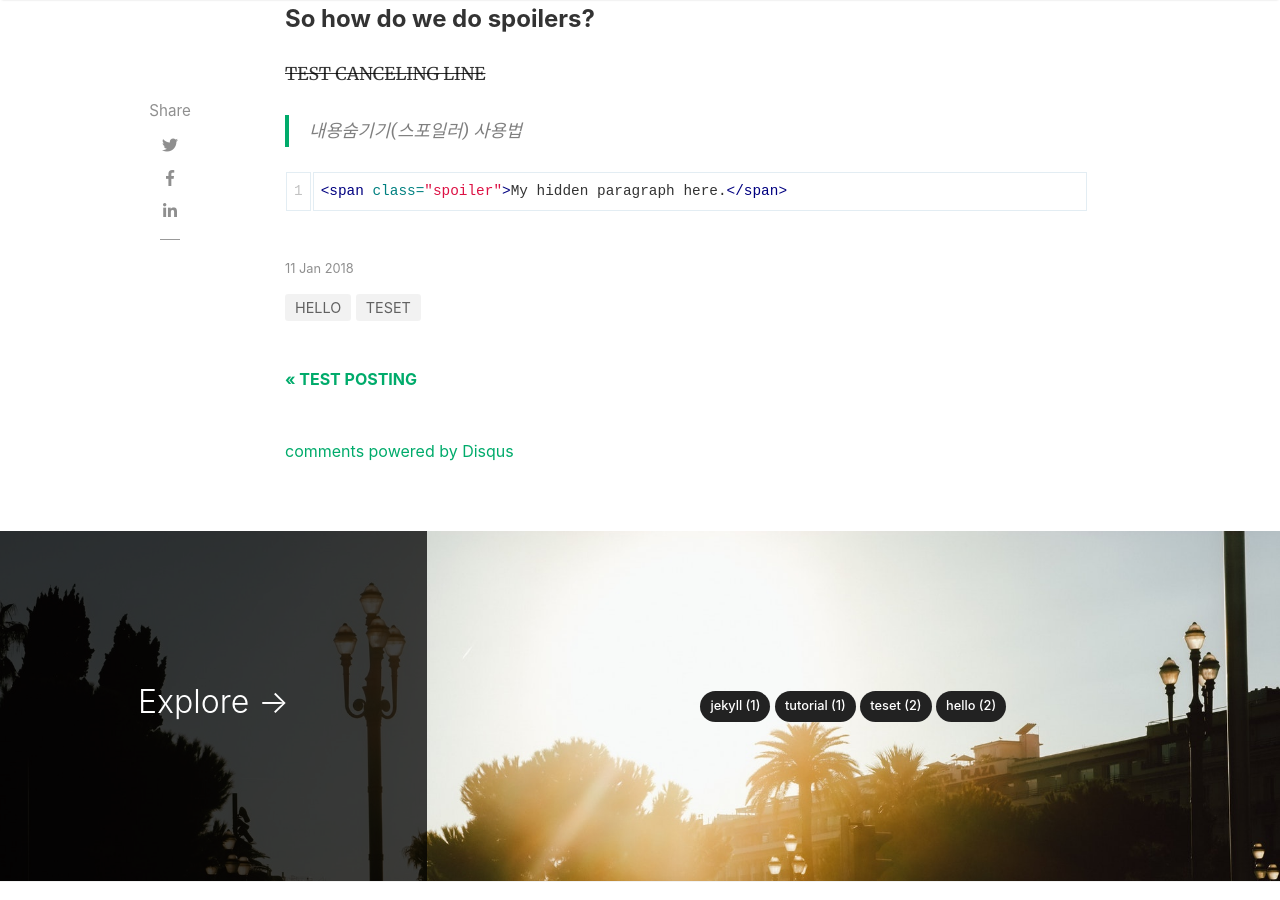
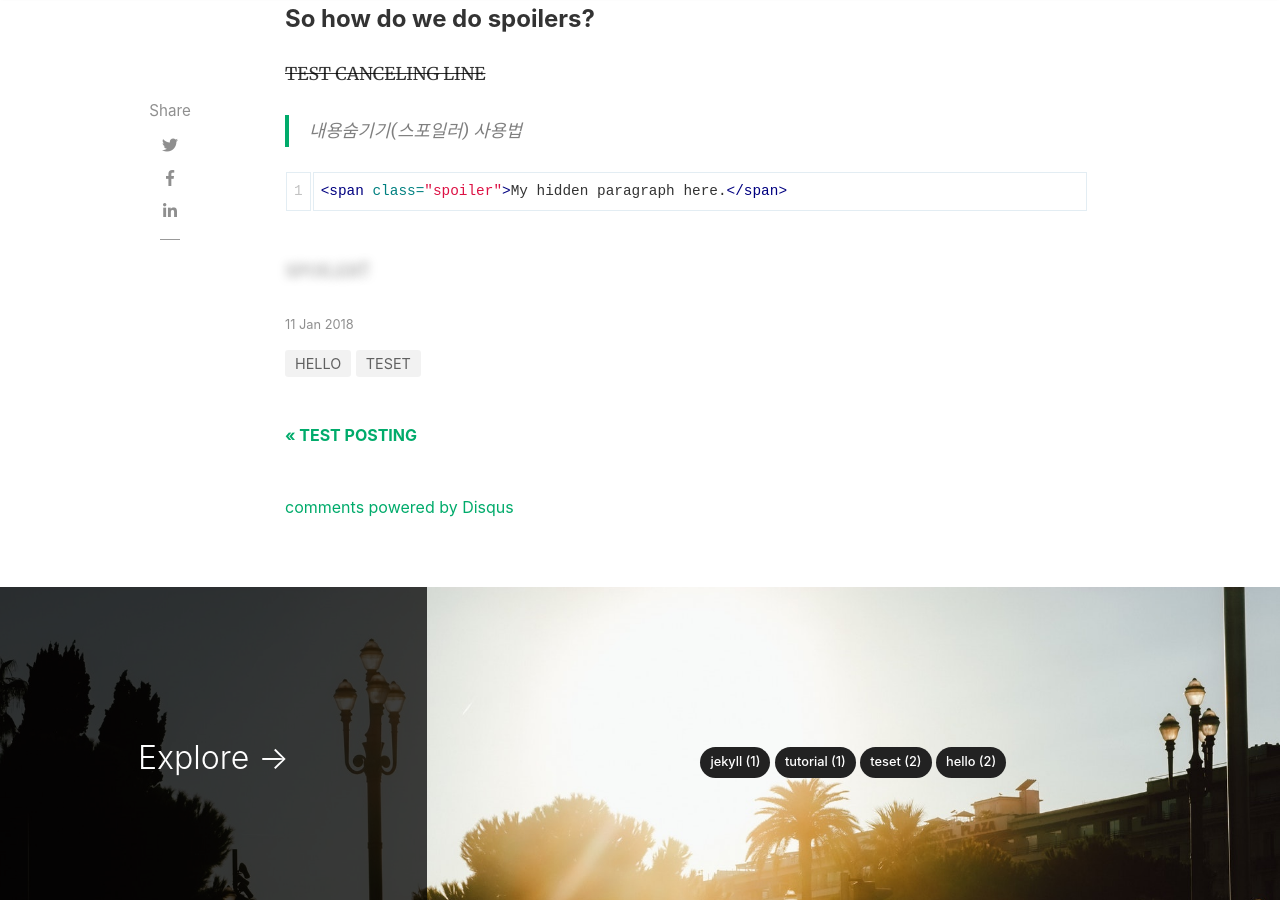
Before and after one commit to yymin1022/yymin1022.github.io, a Jekyll site: the page built from _posts/2018-01-11-quick-start-guide.md, in a window 1280 px wide and 900 px high, scrolled down 1149 px. Built offline with Jekyll 4.4.1, drawn with Linux system fonts in a browser that asks for light colours; nearby versions of some CDN libraries; comment, search, counter and statistics services are not loaded.

Commit message:
Update TEST Posting

````diff
--- a/_posts/2018-01-11-quick-start-guide.md
+++ b/_posts/2018-01-11-quick-start-guide.md
@@ -26,3 +26,4 @@ TEST POSTING
 ```html
 <span class="spoiler">My hidden paragraph here.</span>
 ```
+<span class="spoiler">SPOILER!!</span>
````
